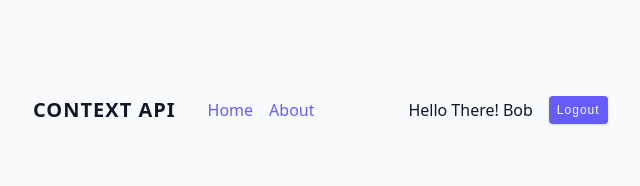
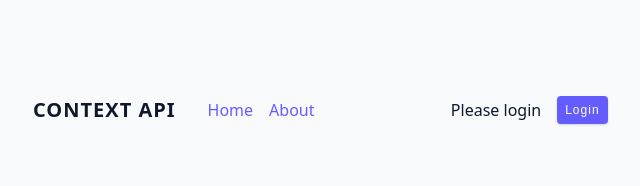
Before and after one commit to rohancs127/React-Concepts, a React (Vite) app in the folder advanced-react/: page / in a window 1280 px wide. Shown: the top 186 px of the page, without its empty margins (63-703 px from the left). Built offline with nearby package versions, Linux system fonts and the light colour scheme.

Commit message:
removed user and logout parameters

```diff
--- a/advanced-react/src/tutorial/09-context-api/starter/NavLinks.jsx
+++ b/advanced-react/src/tutorial/09-context-api/starter/NavLinks.jsx
@@ -1,7 +1,7 @@
 import React from 'react'
 import UserContainer from './UserContainer'
 
-function NavLinks({user, logout}) {
+function NavLinks() {
   return (
     <section>
       <div className='nav-container'>
@@ -9,7 +9,7 @@ function NavLinks({user, logout}) {
             <li><a href='#'>Home</a></li>
             <li><a href='#'>About</a></li>
           </ul>
-          <UserContainer user={user} logout={logout}/>
+          <UserContainer/>
       </div>
     </section>
   )
--- a/advanced-react/src/tutorial/09-context-api/starter/Navbar.jsx
+++ b/advanced-react/src/tutorial/09-context-api/starter/Navbar.jsx
@@ -12,7 +12,7 @@ const Navbar = ()=> {
     <section>
       <nav className='navbar'>
         <h5>CONTEXT API</h5>
-        <NavLinks user={user} logout={logout}/>
+        <NavLinks/>
       </nav>
     </section>
   )
```
